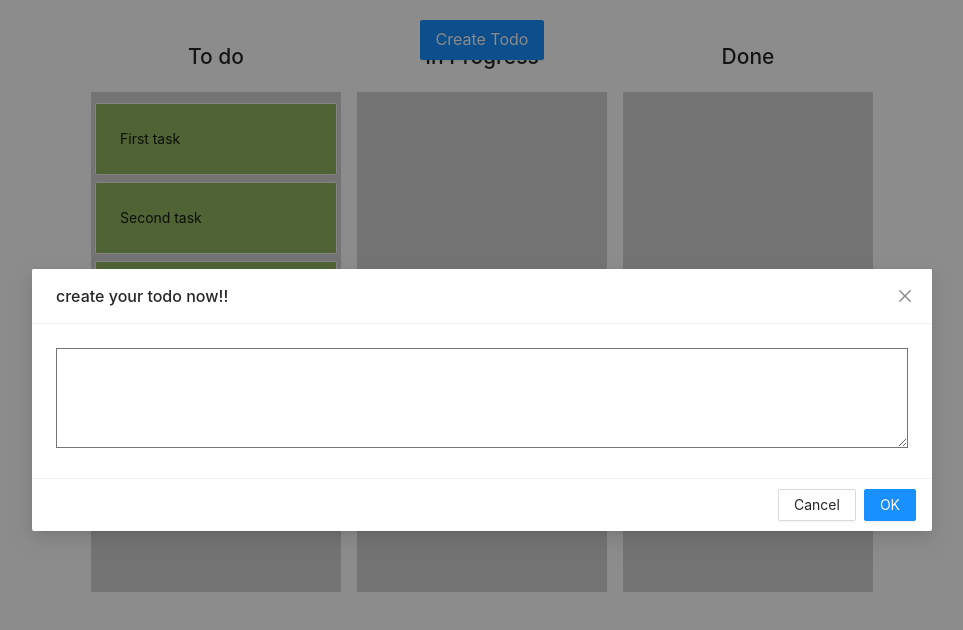
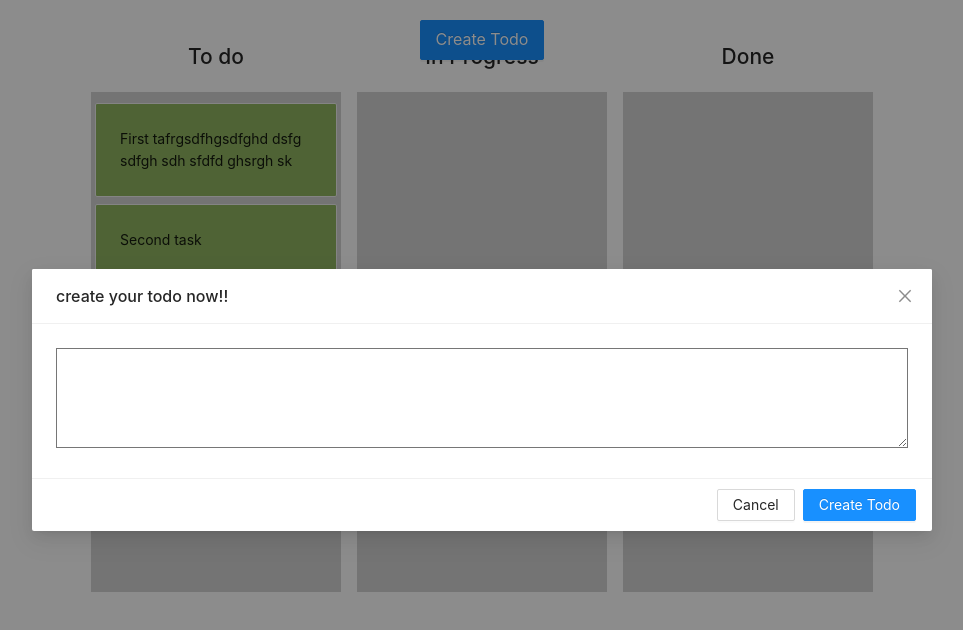
Before and after one commit to uihut-anir/drag-drop-component, a React (Create React App) app: page / in a window 1280 px wide. Both pictures are taken after a click on the button "Create Todo". Shown: the top 630 px of the page, without its empty margins (158-1121 px from the left). Built offline with nearby package versions, Linux system fonts and the light colour scheme.

Commit message:
create todo button added

```diff
--- a/src/App.js
+++ b/src/App.js
@@ -1,10 +1,13 @@
 import { useState } from "react";
+import { v4 as uuidv4 } from 'uuid';
 import { columnsFromBackend } from "./data/data.js"
 import DndContext from "./component/dndcontext"
 
 
-const addTodo = () => {
-  console.log("adding todos")
+const addTodo = (content) => {
+columnsFromBackend["To do"].items.push(
+    { id: uuidv4(), content }
+  )
 }
 
 
--- a/src/component/dndcontext.js
+++ b/src/component/dndcontext.js
@@ -1,6 +1,6 @@
 import { DragDropContext, Draggable, Droppable } from "react-beautiful-dnd";
 import 'antd/dist/antd.css';
-import { Button , Modal} from 'antd';
+import { Button, Modal } from 'antd';
 import { useState } from 'react';
 import { Card } from 'antd';
 
@@ -8,31 +8,41 @@ import { Card } from 'antd';
 const DndContext = ({ onDragEnd, columns, setColumns, addTodo }) => {
     const [size, setSize] = useState('large');
     const [visible, setVisible] = useState(false);
+    const [content, setContent] = useState("")
+
+    const onSubmit = () => {
+        setVisible(false);
+        console.log(content)
+        addTodo(content)
+        setContent("")
+    }
+
     return (
         <DragDropContext
             onDragEnd={result => onDragEnd(result, columns, setColumns)}
             style={{ position: "relative" }}
         >
             <div style={{ position: "absolute", top: "20px" }}>
-                <Button type="primary" onClick={()=>setVisible(true)} size={size}>
+                <Button type="primary" onClick={() => setVisible(true)} size={size}>
                     Create Todo
                 </Button>
             </div>
             <Modal
                 title="create your todo now!!"
                 centered
+                okText={"Create Todo"}
                 visible={visible}
-                onOk={() => setVisible(false)}
+                onOk={onSubmit}
                 onCancel={() => setVisible(false)}
                 width={900}
 
             >
-                <textarea style={{
-                    width:"100%",
-                    height:"100px",
-                    fontSize:"18px",
+                <textarea value={content} onChange={(e) => setContent(e.target.value)} style={{
+                    width: "100%",
+                    height: "100px",
+                    fontSize: "18px",
 
-                }}/>
+                }} />
             </Modal>
 
             {Object.entries(columns).map(([columnId, column], index) => {
--- a/src/data/data.js
+++ b/src/data/data.js
@@ -1,7 +1,7 @@
 import { v4 as uuidv4 } from 'uuid';
 
-const itemsFromBackend = [
-    { id: uuidv4(), content: "First task" },
+export const itemsFromBackend = [
+    { id: uuidv4(), content: "First tafrgsdfhgsdfghd dsfg sdfgh sdh sfdfd ghsrgh sk" },
     { id: uuidv4(), content: "Second task" },
     { id: uuidv4(), content: "Third task" },
     { id: uuidv4(), content: "Fourth task" },
@@ -9,15 +9,15 @@ const itemsFromBackend = [
   ];
 
  export const columnsFromBackend = {
-    [uuidv4()]: {
+  "To do": {
       name: "To do",
       items:itemsFromBackend
     },
-    [uuidv4()]: {
+    "In Progress": {
       name: "In Progress",
       items: []
     },
-    [uuidv4()]: {
+    "Done": {
       name: "Done",
       items: []
     }
```
